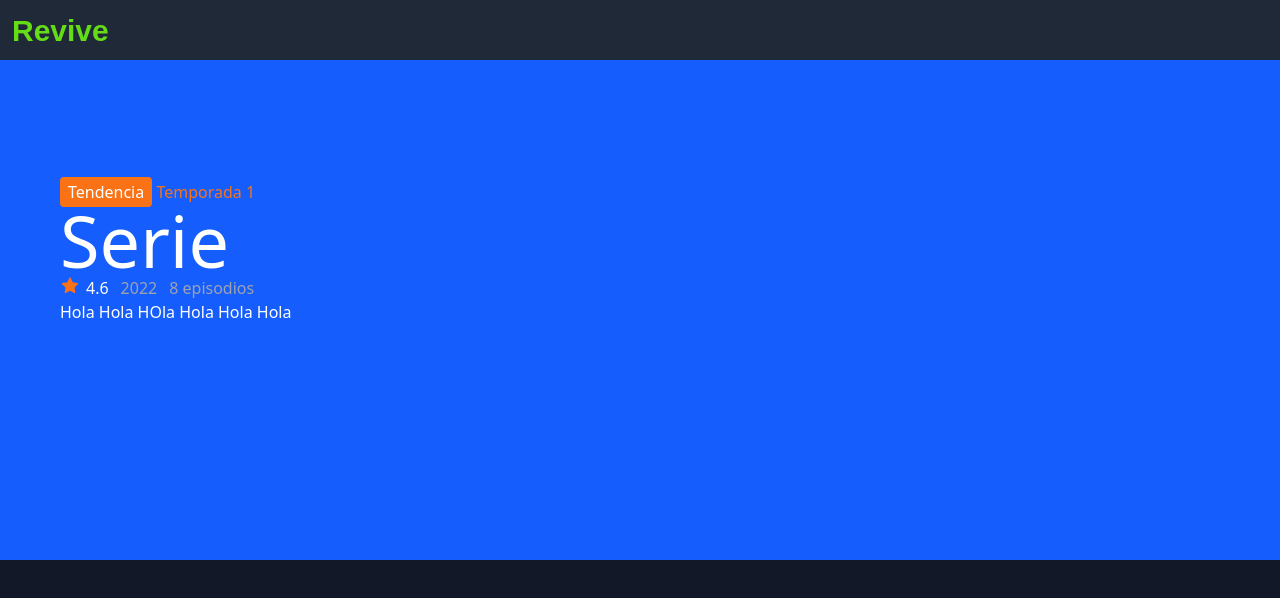
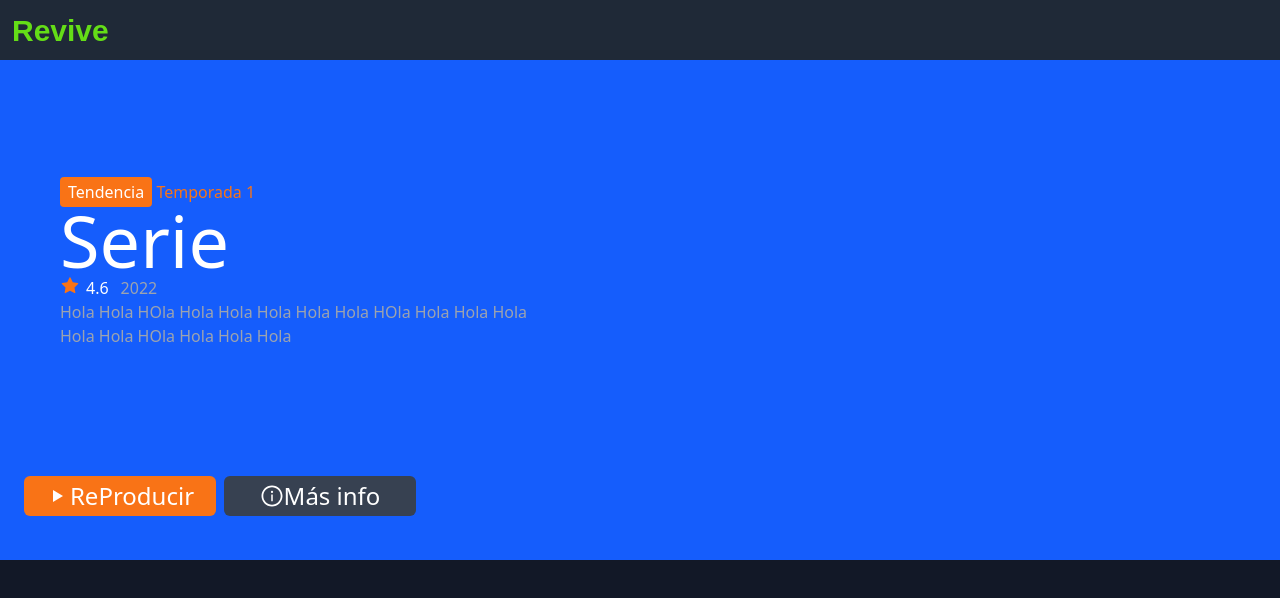
Before and after one commit to Lotite/reviveClient, a React (Vite) app: page / in a window 1280 px wide. Shown: the top 598 px of the page. Built offline with nearby package versions, Linux system fonts and the light colour scheme.

Commit message:
carouselIncompleto

```diff
--- a/src/App.tsx
+++ b/src/App.tsx
@@ -1,6 +1,6 @@
 import { BrowserRouter, Route, Routes } from "react-router-dom"
 import Header from "./components/header/Header"
-import RegisterPage from "./pages/auth/Register"
+import RegisterPage from "./pages/auth/register"
 import Login from "./pages/auth/Login"
 import P404 from "./pages/others/P404"
 import Home from "./pages/index/Home"
--- a/src/components/Carousel/Carousel.tsx
+++ b/src/components/Carousel/Carousel.tsx
@@ -1,8 +1,12 @@
+import { AiOutlineInfoCircle } from "react-icons/ai";
+import { BiPlay } from "react-icons/bi";
 import { AiFillStar } from "react-icons/ai";
 import style from "./Carousel.module.css";
+import { Button } from "../baseComponents/Button/Button";
+import { Tmedia } from "../../utils/types";
 export default function Carousel(){
     return(<div className={style.container}>
-        <div className={`${style.imageContainer}  translate-x-[0%]`}>
+        <div className={`${style.imageContainer} p-10 translate-x-[0%]`}>
             <div>
                 <span className="bg-background-orange  py-1 px-2 rounded">Tendencia</span> <span className="text-text-orange">Temporada 1</span>
             </div>
@@ -11,9 +15,35 @@ export default function Carousel(){
                     <AiFillStar className="text-text-orange text-xl"/>
                     <span className="px-1.5">4.6</span>
                     <span className="text-text-medium px-1.5">2022</span>
-                    <span className="text-text-medium px-1.5">8 episodios</span>
             </div>
-            <p className="">Hola Hola HOla Hola Hola Hola</p>
+            <p className="text-text-medium w-[70%] max-w-[500px]">Hola Hola HOla Hola Hola Hola Hola Hola HOla Hola Hola Hola Hola Hola HOla Hola Hola Hola </p>
+        </div>
+        <div className="absolute flex w-100 bottom-10 left-5 " >
+            <Button className="flex items-center justify-center " color="orange">
+                <BiPlay />
+                ReProducir
+            </Button>
+
+            <Button className="flex items-center justify-center" color="medium2">
+                <AiOutlineInfoCircle />
+                Más info
+            </Button>
         </div>
     </div>)
 }
+
+
+function newImageContainer(props:Tmedia){
+    return(<div className={`${style.imageContainer}  translate-x-[0%]`}>
+        <div>
+            <span className="bg-background-orange  py-1 px-2 rounded">Tendencia</span> <span className="text-text-orange">Temporada 1</span>
+        </div>
+        <h1 className="text-7xl">{props.title}</h1>
+        <div className="flex">
+                <AiFillStar className="text-text-orange text-xl"/>
+                <span className="px-1.5">{props.reseña}</span>
+                <span className="text-text-medium px-1.5">{props.date.getFullYear()}</span>
+        </div>
+        <p className="text-text-medium max-w-[200px]">Hola Hola HOla Hola Hola Hola</p>
+    </div>)
+}
--- a/src/utils/types.tsx
+++ b/src/utils/types.tsx
@@ -43,3 +43,13 @@ export type TtailwindColors = {
     text: "blue" | "orange" | "green" | "medium" | "white" |  "success" | "error" | "warning" | "info";
     background: "blue" | "orange" | "green" | "dark" | "medium" | "medium2";
 };
+
+export type Tmedia = {
+    id:number,
+    title:string,
+    image: string,
+    description: string,
+    reseña:number,
+    date:Date ,
+    number:number
+}
```
